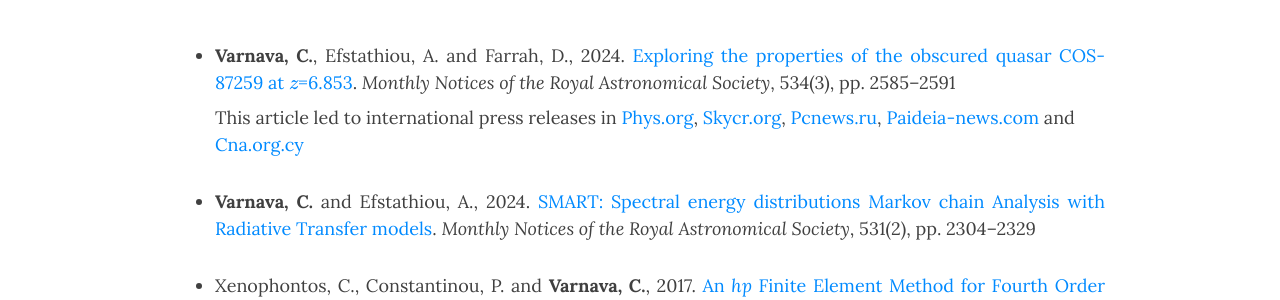
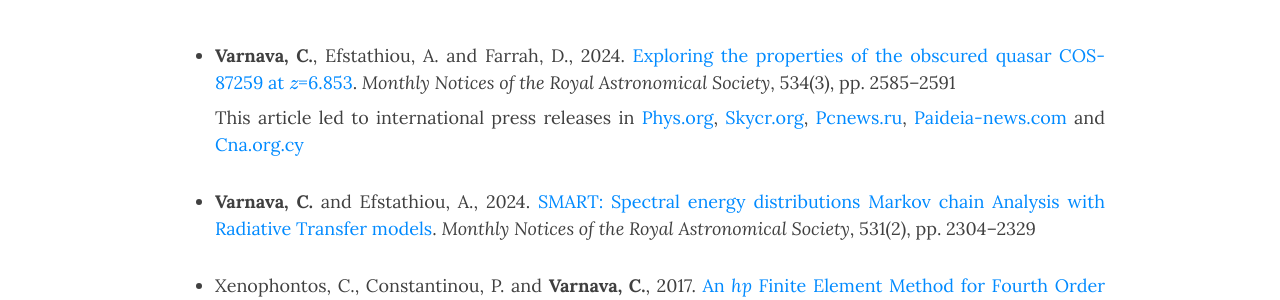
Before and after one commit to ch-var/ch-var.github.io, a Jekyll site: the page built from publications.html, in a window 1280 px wide. Shown: the part 234-534 px from the top of the page. Built offline with Jekyll 4.4.1, drawn with Linux system fonts in a browser that asks for light colours; formulas are drawn with MathJax 3.

Commit message:
Update publications.html

```diff
--- a/publications.html
+++ b/publications.html
@@ -24,7 +24,7 @@
 <p></p>
 <ul>
 <li class="responsive-margin" style="margin-bottom: 8px;"><b>Varnava, C.</b>, Efstathiou, A. and Farrah, D., 2024. <a href="https://doi.org/10.1093/mnras/stae2221">Exploring the properties of the obscured quasar COS-87259 at \(z\)=6.853</a>. <i>Monthly Notices of the Royal Astronomical Society</i>, 534(3), pp. 2585–2591</li>
-<p style="margin-top: 0px;">This article led to international press releases in <a href="https://phys.org/news/2024-10-astronomers-explore-properties-obscured-hyperluminous.html">Phys.org</a>, <a href="https://skycr.org/2024/10/21/exploran-las-propiedades-de-un-cuasar-hiperluminoso-oscurecido/">Skycr.org</a>, <a href="https://pcnews.ru/news/astronomy_obnaruzili_sverhmassivnuu_cernuu_dyru_v_centre_galaktiki_cos_87259-1530160.html#gsc.tab=0">Pcnews.ru</a>, <a href="https://paideia-news.com/panepistimio-frederick/2024/11/11/ereynitria-toy-eyropaikoy-panepistimioy-meleta-ena-protogono-yperfoteino-kbazar">Paideia-news.com</a> and <a href="https://www.cna.org.cy/press-release/article/7556971/anakoinosi-typoy-evropaiko-panepistimio-kyproy">Cna.org.cy</a></p>
+<p align='justify' style="margin-top: 0px;">This article led to international press releases in <a href="https://phys.org/news/2024-10-astronomers-explore-properties-obscured-hyperluminous.html">Phys.org</a>, <a href="https://skycr.org/2024/10/21/exploran-las-propiedades-de-un-cuasar-hiperluminoso-oscurecido/">Skycr.org</a>, <a href="https://pcnews.ru/news/astronomy_obnaruzili_sverhmassivnuu_cernuu_dyru_v_centre_galaktiki_cos_87259-1530160.html#gsc.tab=0">Pcnews.ru</a>, <a href="https://paideia-news.com/panepistimio-frederick/2024/11/11/ereynitria-toy-eyropaikoy-panepistimioy-meleta-ena-protogono-yperfoteino-kbazar">Paideia-news.com</a> and <a href="https://www.cna.org.cy/press-release/article/7556971/anakoinosi-typoy-evropaiko-panepistimio-kyproy">Cna.org.cy</a></p>
 <p></p>
 <li class="responsive-margin"><b>Varnava, C.</b> and Efstathiou, A., 2024. <a href="https://doi.org/10.1093/mnras/stae1141">SMART: Spectral energy distributions Markov chain Analysis with Radiative Transfer models</a>. <i>Monthly Notices of the Royal Astronomical Society</i>, 531(2), pp. 2304–2329</li>
 <p></p>
```
